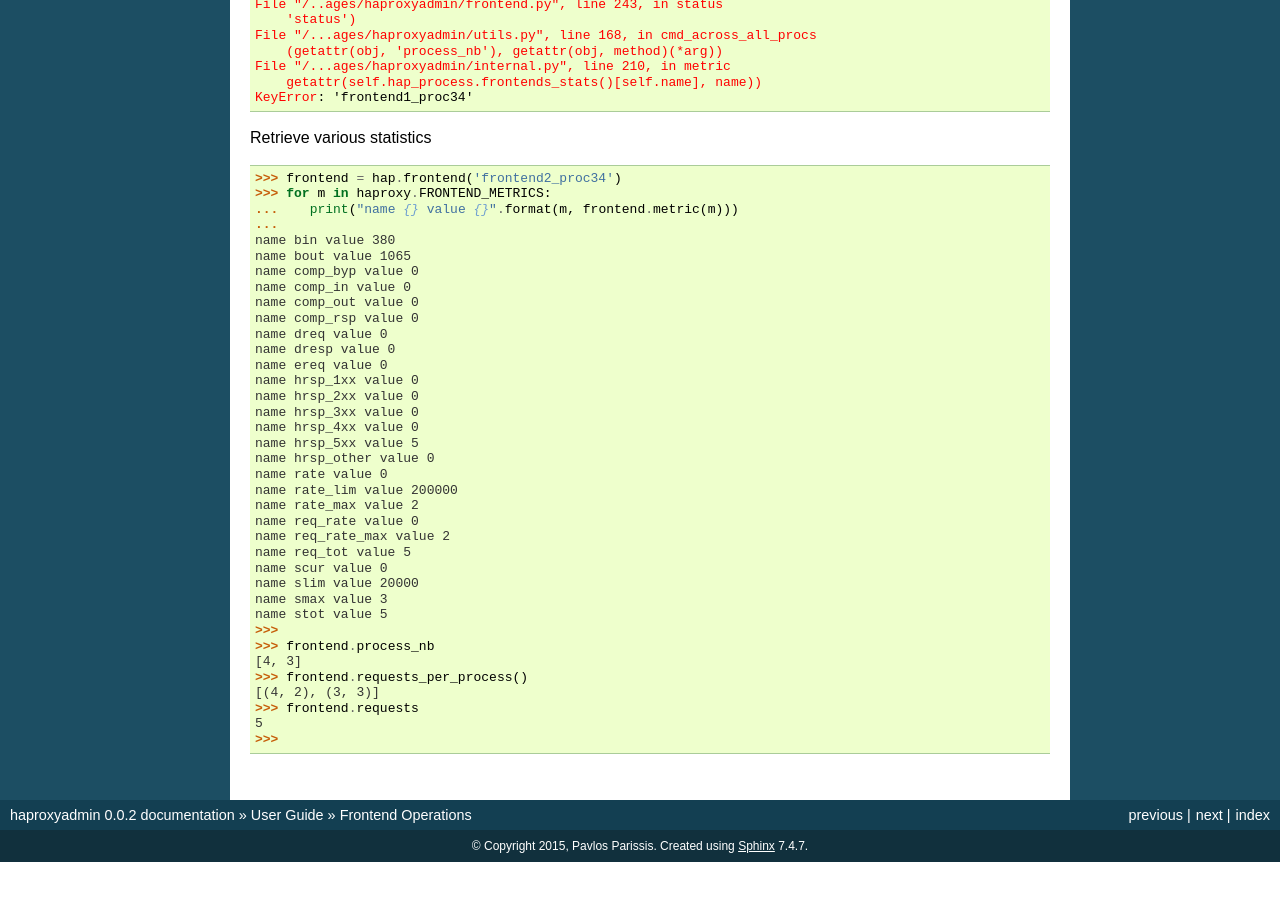
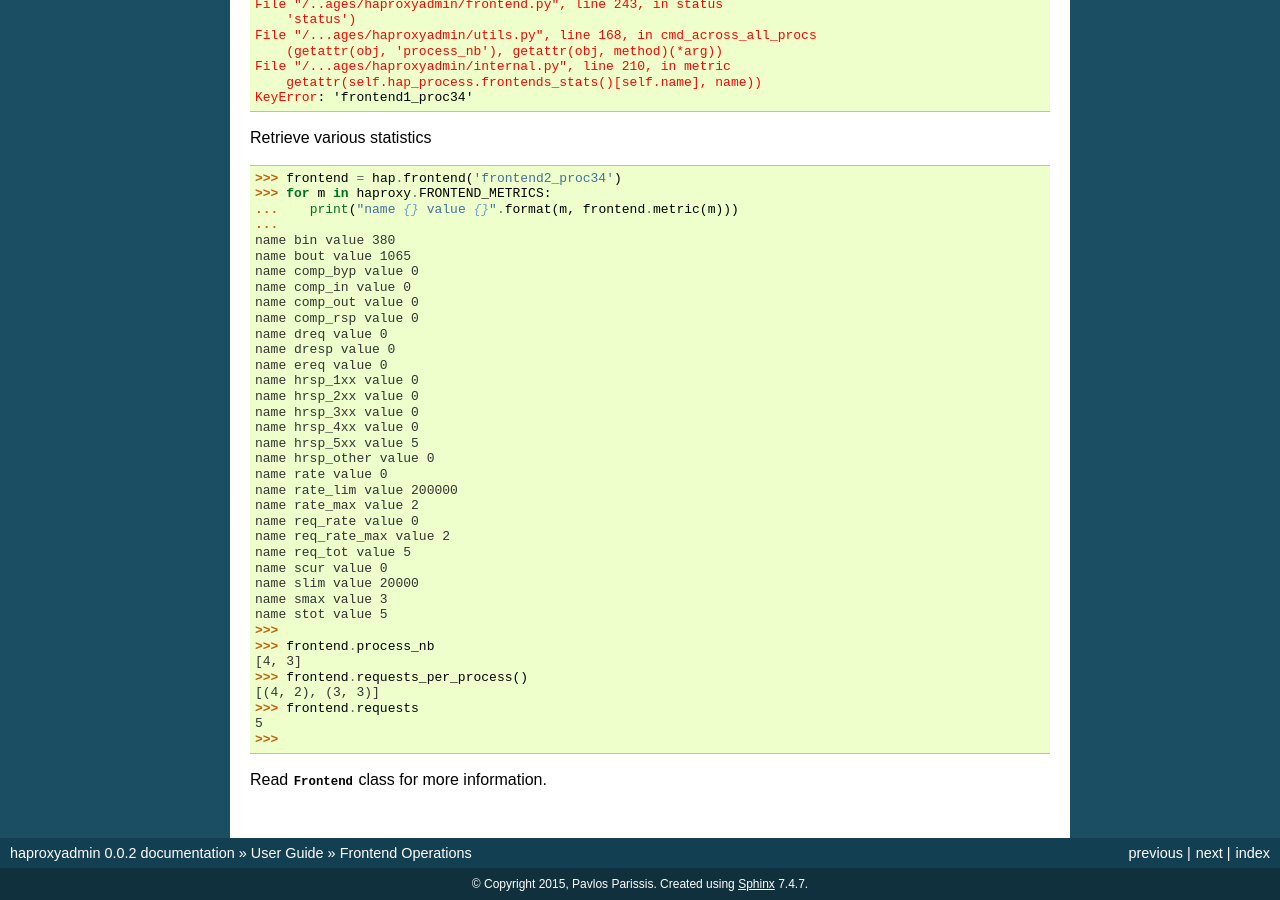
Before and after one commit to unixsurfer/haproxyadmin, a Sphinx documentation site: the page built from docs/source/user/frontend.rst, in a window 1280 px wide and 900 px high, scrolled down 1606 px. Built offline with Sphinx 7.4.7, drawn with Linux system fonts in a browser that asks for light colours; before the commit the page ends 2468 px from its top, so only the background shows below that.

Commit message:
DOC: add a reference to Frontend class in User Guide

```diff
--- a/docs/source/user/frontend.rst
+++ b/docs/source/user/frontend.rst
@@ -156,3 +156,5 @@ Retrieve various statistics
     >>> frontend.requests
     5
     >>>
+
+Read :class:`Frontend <.Frontend>` class for more information.
```
